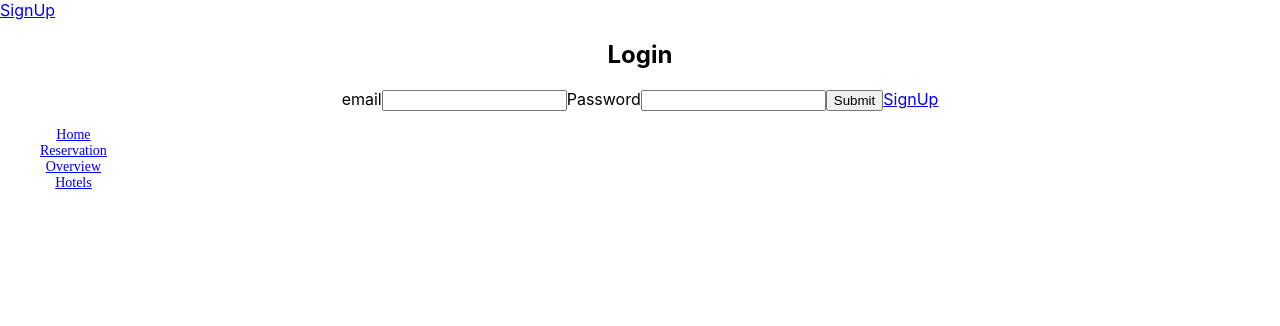
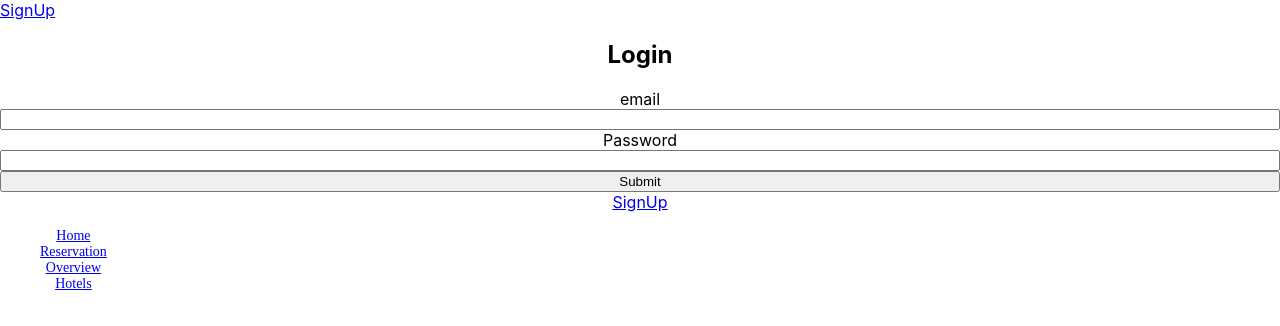
Before and after one commit to oelglad/Ruby_Project_4, a React (Create React App) app in the folder reservation_deluxe/client/: page /login in a window 1280 px wide. Shown: the top 326 px of the page. Built offline with nearby package versions, Linux system fonts and the light colour scheme.

Commit message:
[LoginForm.js]

```diff
--- a/reservation_deluxe/client/src/components/LoginForm.js
+++ b/reservation_deluxe/client/src/components/LoginForm.js
@@ -20,7 +20,7 @@ export default class LoginForm extends Component {
 
     render() {
         return (
-            <form  onSubmit={(e) => this.props.handleLogin(e, this.state)}>
+            <form  className="LoginForm" onSubmit={(e) => this.props.handleLogin(e, this.state)}>
                 <h2>Login</h2>
                 <label htmlfor="email">email</label>
                 <input
```
